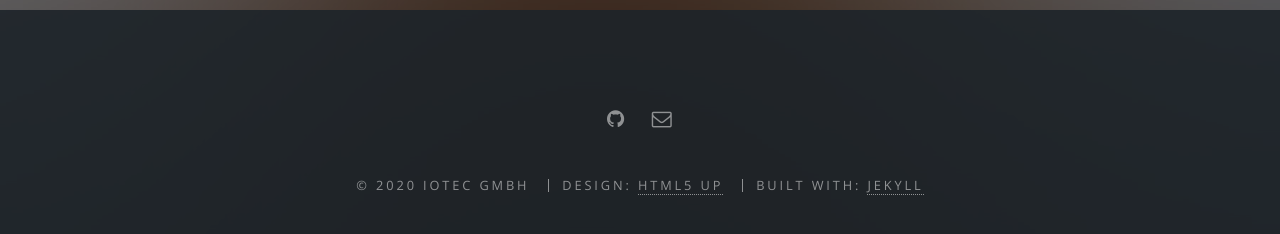
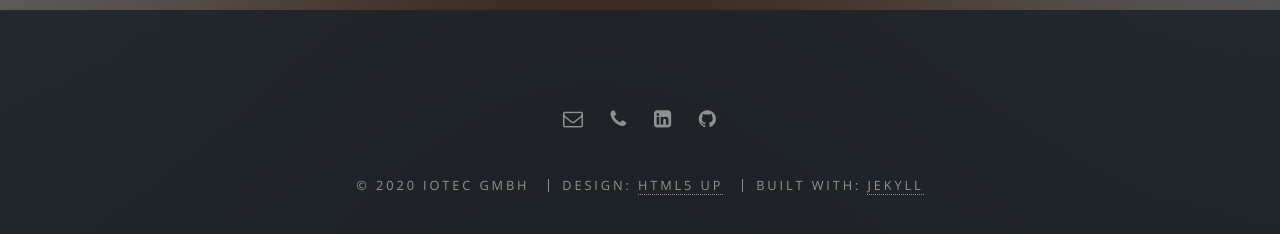
Before and after one commit to iotec-gmbh/iotec-gmbh.github.io, a Jekyll site: the page built from index.html, in a window 1280 px wide and 900 px high, scrolled down 3484 px. Shown: the part 612-846 px from the top of the window. Built offline with Jekyll 4.4.1, drawn with Linux system fonts in a browser that asks for light colours.

Commit message:
Add Icons with Links to Footer
This patch adds our mail, phone, LinkedIn and GitHub profile to the footer on
every page.

Closes #7

```diff
--- a/_config.yml
+++ b/_config.yml
@@ -11,45 +11,10 @@ email: info@iotec-gmbh.de
 baseurl: "" # the subpath of your site, e.g. /blog
 url: "https://new.iotec-gmbh.de" # the base hostname & protocol for your site
 social:
-  # twitter: https://twitter.com/<username>
+  email: info@iotec-gmbh.de
+  phone: '+49541-343711-00'
+  linkedin-square: https://linkedin.com/company/iotec-gmbh
   github: https://github.com/iotec-gmbh
-  # linkedin-square: https://linkedin.com/in/<username>
-  # facebook-official: https://facebook.com/<username>
-  # google-plus-square: https://plus.google.com/u/0/+<username>
-  email: info@iotec-gmbh.de
-  #flickr:
-  #instagram:
-  #youtube-square:
-  #spotify:
-  #stack-overflow:
-  #vimeo:
-  #reddit:
-  #stubleupon:
-  #delicious:
-  #pied-piper:
-  #digg:
-  #soundcloud:
-  #deviantart:
-  #angellist:
-  #tumblr-square:
-  #stackexchange:
-  #weibo:
-  #trello:
-  #foursquare:
-  #linux:
-  #bitbucket-square:
-  #vk:
-  #slack:
-  #vine:
-  #weixin:
-  #yelp:
-  #skyatlas:
-  #leanpub:
-  #connectdevelop:
-  #ils:
-  #forumbee:
-  #tripadvisor:
-  #amazon:
 
 # Build settings
 markdown: kramdown
--- a/_includes/footer.html
+++ b/_includes/footer.html
@@ -4,8 +4,11 @@
     {% for socloc in site.social %}
     {% if socloc[1] %}
     {% if socloc[0] == 'email' %}
-    <li><a target="_blank" href="{{ socloc[1] }}" class="icon fa-envelope-o"
+    <li><a target="_blank" href="mailto:{{ socloc[1] }}" class="icon fa-envelope-o"
            ><span class="label">E-mail</span></a></li>
+    {% elsif socloc[0] == 'phone' %}
+    <li><a target="_blank" href="tel:{{ socloc[1] }}" class="icon fa-phone"
+           ><span class="label">Telefon</span></a></li>
     {% else %}
     <li><a target="_blank" href="{{ socloc[1] }}" class="icon fa-{{ socloc[0] }}"
            ><span class="label">{{ socloc[0] }}</span></a></li>
```
